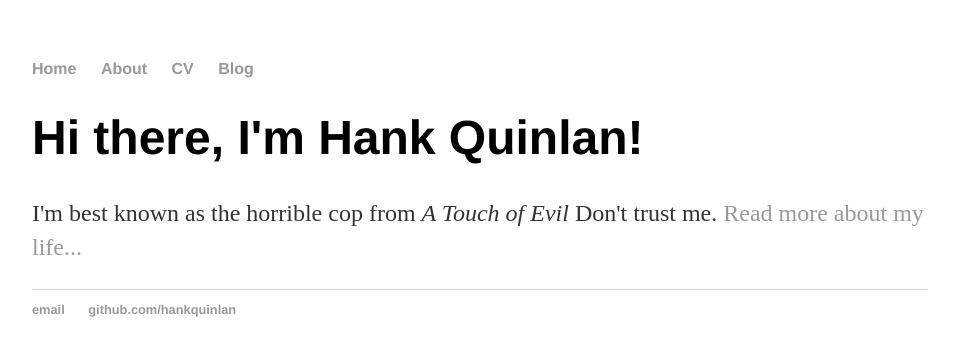
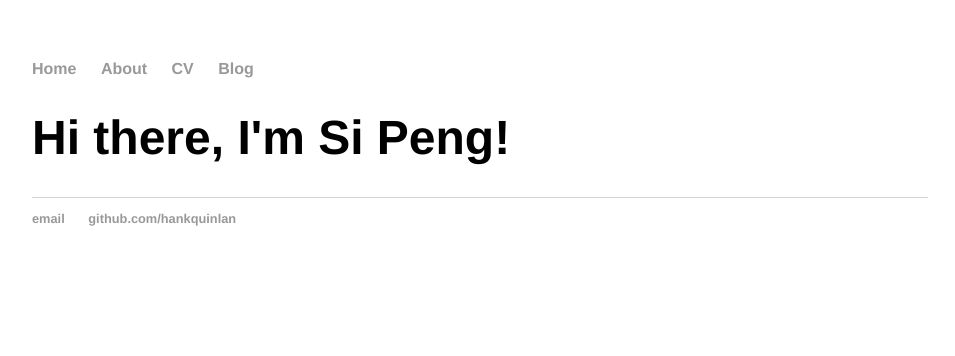
Before and after one commit to sipeng/sipeng.github.io, a Jekyll site: the page built from index.html, in a window 1280 px wide. Shown: the top 356 px of the page, without its empty margins (160-1115 px from the left). Built offline with Jekyll 4.4.1, drawn with Linux system fonts in a browser that asks for light colours.

Commit message:
Update index.html

```diff
--- a/index.html
+++ b/index.html
@@ -1,8 +1,7 @@
 ---
 layout: default
-title: Hank Quinlan, Horrible Cop
+title: Si Peng
 ---
 <div class="blurb">
-	<h1>Hi there, I'm Hank Quinlan!</h1>
-	<p>I'm best known as the horrible cop from <em>A Touch of Evil</em> Don't trust me. <a href="/about">Read more about my life...</a></p>
+	<h1>Hi there, I'm Si Peng!</h1>
 </div><!-- /.blurb -->
```
